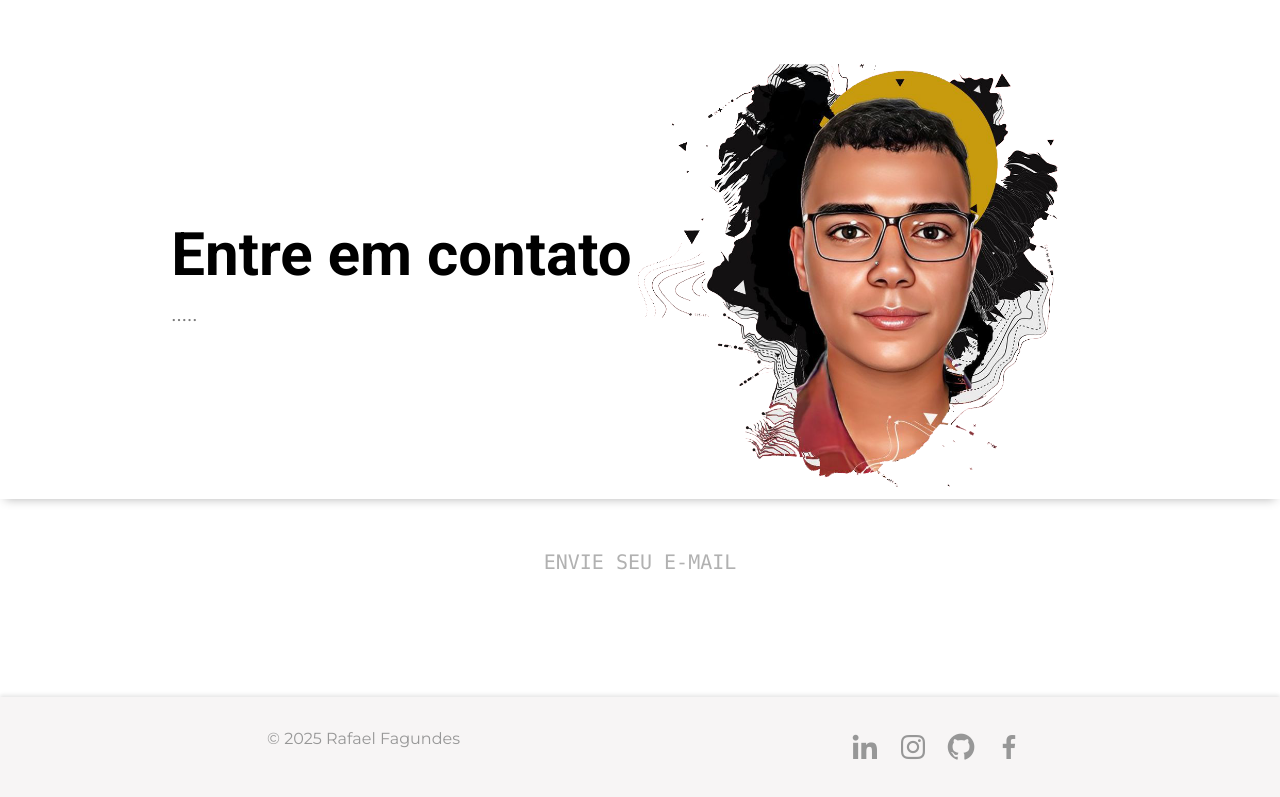
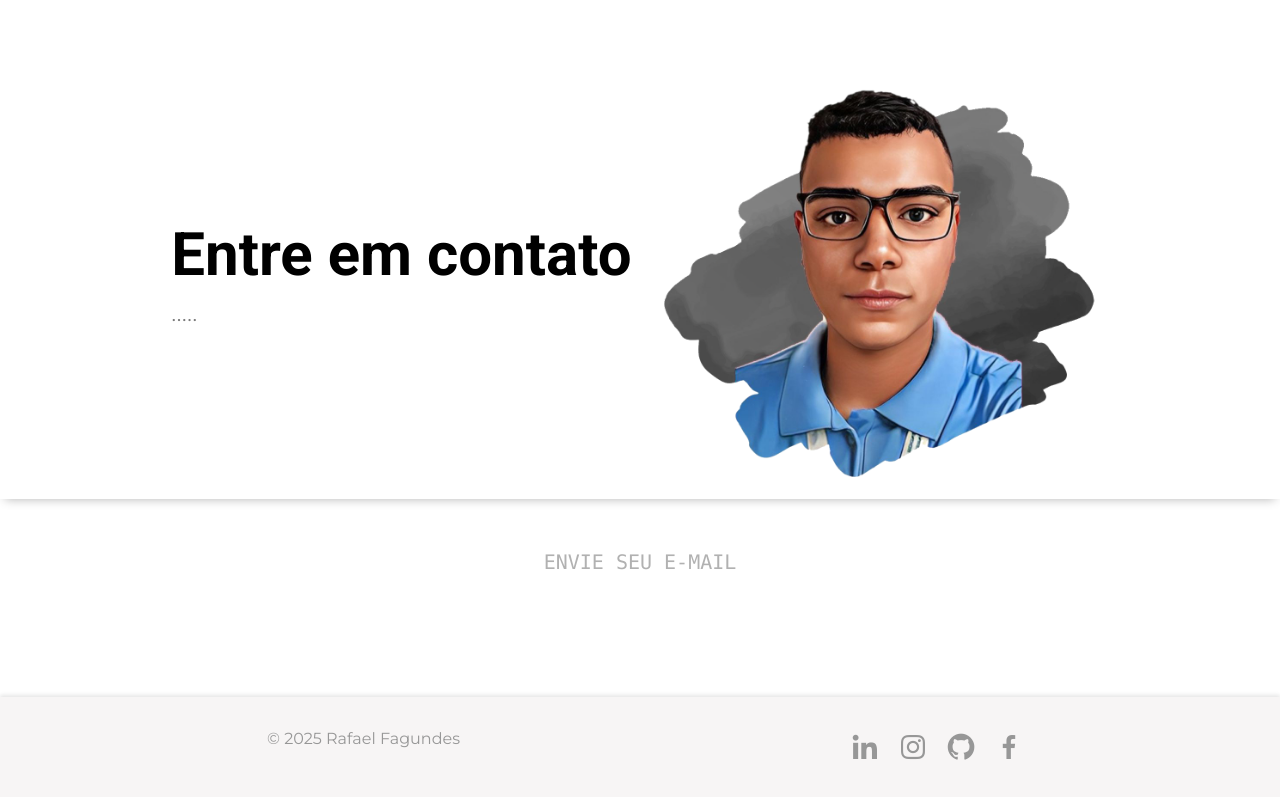
Before and after one commit to FalconTFagundes/my-portfolio, a PHP site: page /pages/contato.html in a window 1280 px wide. Shown: the part 96-893 px from the top of the page. Run offline with PHP 8.4, Linux system fonts and the light colour scheme; some libraries are stand-ins or nearby versions.

Commit message:
invertendo imagens aba contato e aba inicial

```diff
--- a/assets/css/style.css
+++ b/assets/css/style.css
@@ -324,7 +324,7 @@ footer p {
 }
 
 #imgContact{
-  transform: scale(1.2);
+  transform: scale(1);
 }
 
 
```
Also changed, not shown: assets/img/contact/RafaelContact.png, assets/img/rafaelFagundes.png.
